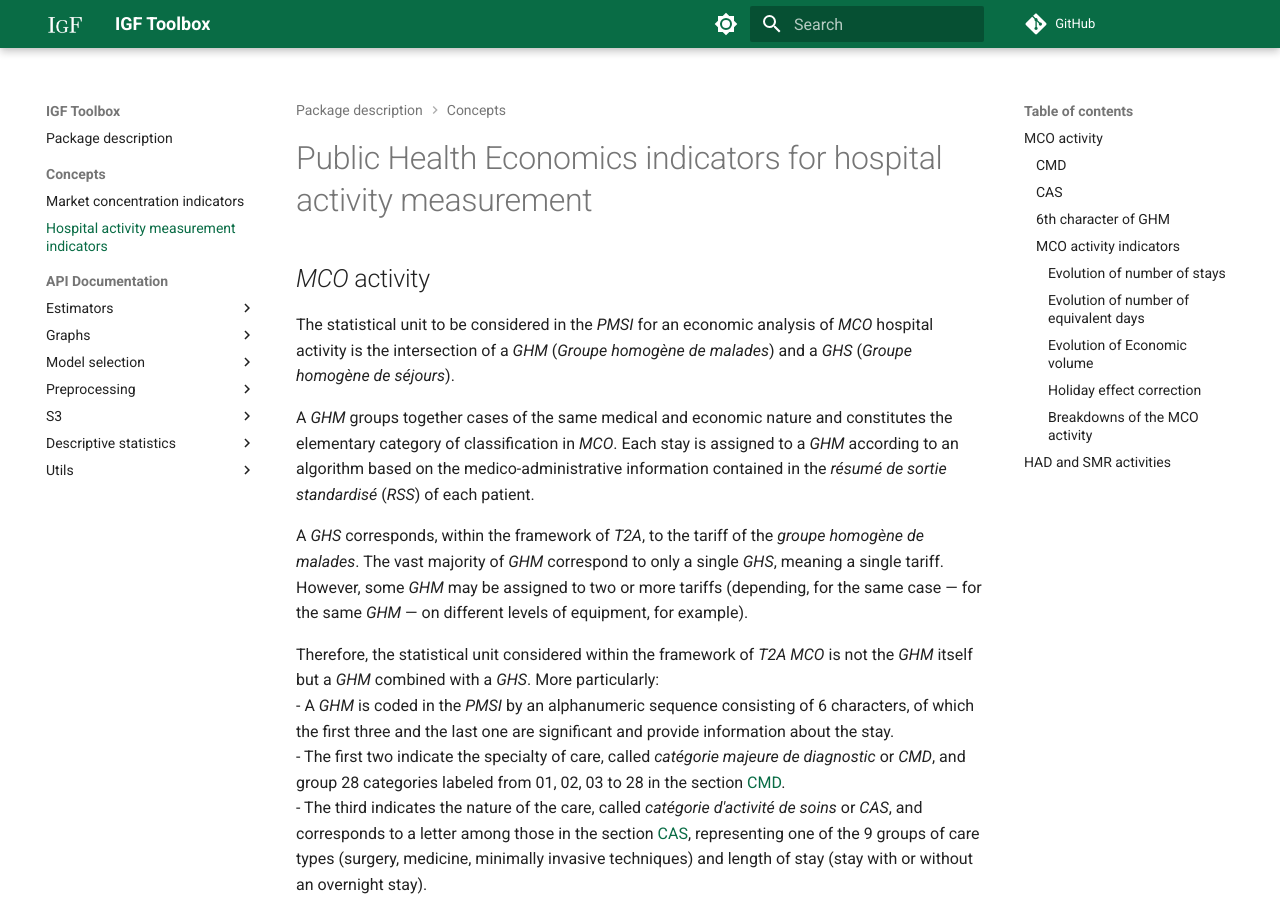
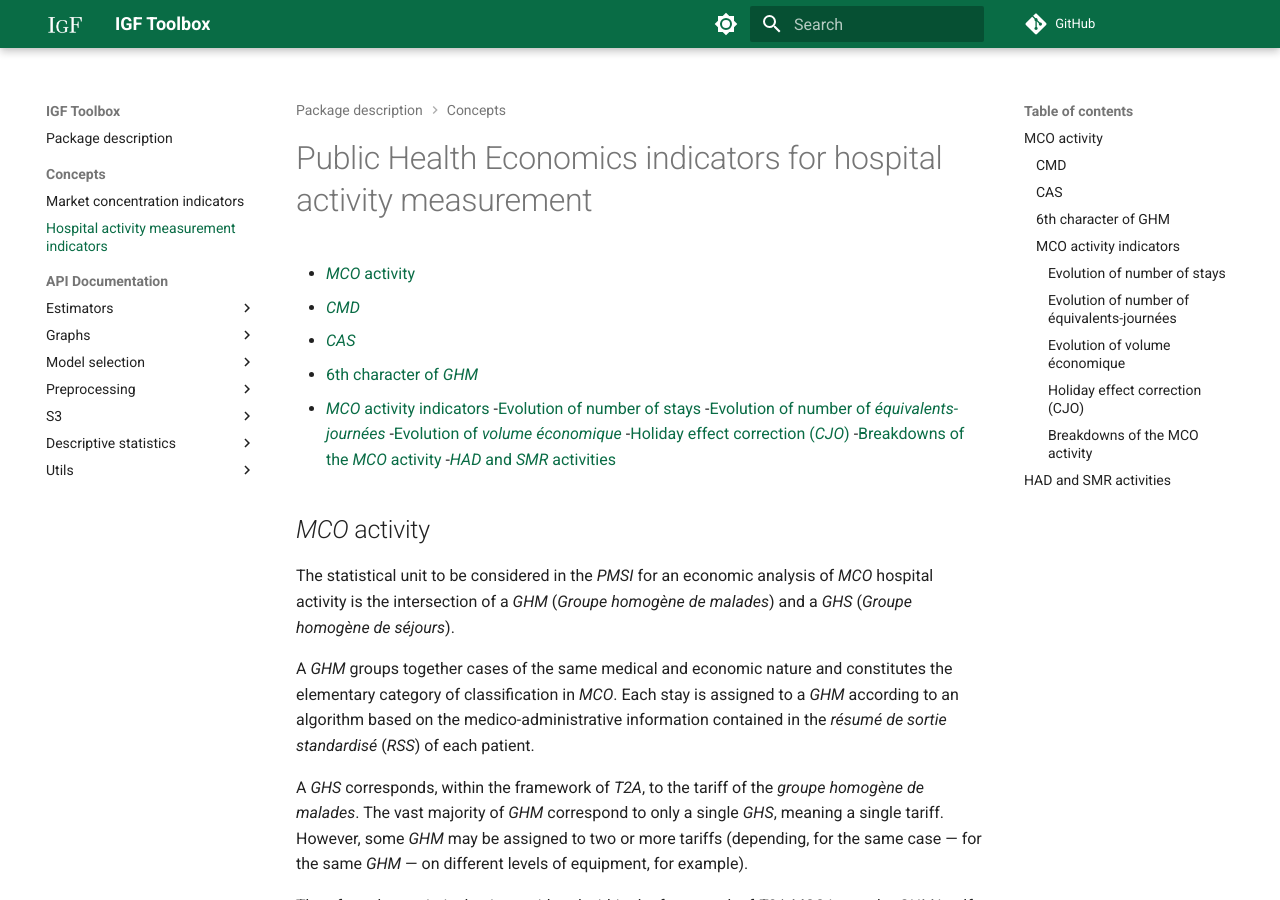
Before and after one commit to IGF-PSD/igf_toolbox, an MkDocs documentation site: the page built from docs/concepts/HOSPITAL_ACTIVITY.md, in a window 1280 px wide and 900 px high. Built offline with MkDocs 1.6.1 and Material for MkDocs 9.7.7, drawn with Linux system fonts in a browser that asks for light colours; formulas are drawn with MathJax 3; comment, search, counter and statistics services are not loaded; some of the changed text lies outside the part shown.

Commit message:
Update HOSPITAL_ACTIVITY.md

```diff
--- a/docs/concepts/HOSPITAL_ACTIVITY.md
+++ b/docs/concepts/HOSPITAL_ACTIVITY.md
@@ -1,4 +1,16 @@
 # Public Health Economics indicators for hospital activity measurement
+
+- [*MCO* activity](#mco-activity)
+  - [*CMD*](#cmd)
+  - [*CAS*](#cas)
+  - [6th character of *GHM*](#6th-character-of-ghm)
+  - [*MCO* activity indicators](#mco-activity-indicators)
+    -[Evolution of number of stays](#evolution-of-number-of-stays)
+    -[Evolution of number of *équivalents-journées*](#evolution-of-number-of-equivalents-journees)
+    -[Evolution of *volume économique*](#evolution-of-volume-economique)
+    -[Holiday effect correction (*CJO*)](#holiday-effect-correction-cjo)
+    -[Breakdowns of the *MCO* activity](#breakdowns-of-the-mco-activity)
+-[*HAD* and *SMR* activities](#had-and-smr-activities)
 
 ## *MCO* activity
 
@@ -111,19 +123,19 @@ Three different measures have been selected to analyze activity in the field of
 
 - [**The number of stays in full hospitalization and outpatient care**](#evolution-of-number-of-stays): This is the simplest measure of hospital activity. A stay refers to the period during which a patient is hospitalized.
 
-- [**The number of equivalent days**](#evolution-of-number-of-stays): This measure synthesizes the evolution of activity associated with full hospitalizations and outpatient hospitalizations (an outpatient stay is valued as one day), taking into account the length of stays. This "physical" measure of activity has the advantage of being easily interpretable. It is notably used by the Directorate for Research, Studies, Evaluation, and Statistics (*DREES*) in its annual overview of healthcare facilities.
+- [**The number of équivalents-journées**](#evolution-of-number-of-equivalents-journees): This measure synthesizes the evolution of activity associated with full hospitalizations and outpatient hospitalizations (an outpatient stay is valued as one day), taking into account the length of stays. This "physical" measure of activity has the advantage of being easily interpretable. It is notably used by the Directorate for Research, Studies, Evaluation, and Statistics (*DREES*) in its annual overview of healthcare facilities.
 
-- [The **volume économique**](#evolution-of-economic-volume): This corresponds to activity-related revenues based on the rates associated with each category of stays, adjusted to neutralize the "price effects" caused by the annual revaluation of these rates. While the evolution of the number of equivalent days is a concrete and simple indicator to calculate, it does not account for differences in costs and, therefore, in health insurance revenues related to hospitalization days depending on the treated pathologies. The economic volume aims to factor in these structural effects: the activity volume is thus calculated as the number of stays weighted by a coefficient representing their cost for health insurance. It does not reflect the "actual" revenues of healthcare facilities, which benefit from annual price effects linked to the revaluation of these rates. An identical rate is applied between former DG and former OQN establishments to make their economic volume comparable.
+- [The **volume économique**](#evolution-of-volume-economique): This corresponds to activity-related revenues based on the rates associated with each category of stays, adjusted to neutralize the "price effects" caused by the annual revaluation of these rates. While the evolution of the number of equivalent days is a concrete and simple indicator to calculate, it does not account for differences in costs and, therefore, in health insurance revenues related to hospitalization days depending on the treated pathologies. The economic volume aims to factor in these structural effects: the activity volume is thus calculated as the number of stays weighted by a coefficient representing their cost for health insurance. It does not reflect the "actual" revenues of healthcare facilities, which benefit from annual price effects linked to the revaluation of these rates. An identical rate is applied between former DG and former OQN establishments to make their economic volume comparable.
 
 #### Evolution of number of stays
 
 $\boxed{\sum_{GHM, GHS}\frac{q_{GHM, GHS, n}}{q_{GHM, GHS, n-1}}-1}$
 
-#### Evolution of number of equivalent days
+#### Evolution of number of *équivalents-journées*
 
 $\boxed{\sum_{GHM, GHS}\frac{q_{GHM, GHS, n} \times DMS_{GHM, GHS, n}}{q_{GHM, GHS, n-1} \times DMS_{GHM, GHS, n-1}}-1}$
 
-#### Evolution of *Economic volume*
+#### Evolution of *volume économique*
 
 The *MCO* activity can be characterized by a "volume" indicator that considers the weight of each stay based on the pathology treated, unaffected by variations in stay rates from one year to another. The economic volume is calculated on the scope of *MCO* stays, excluding sessions. This indicator, called "economic volume," allows for a more precise measurement of activity by considering a greater number of characteristics of the stay than just the duration.
 
@@ -162,7 +174,7 @@ Thus, the evolution of the *volume économique* can be decomposed into seven dis
 
 
 
-#### Holiday effect correction
+#### Holiday effect correction (*CJO*)
 
 #### Breakdowns of the *MCO* activity
 
```
